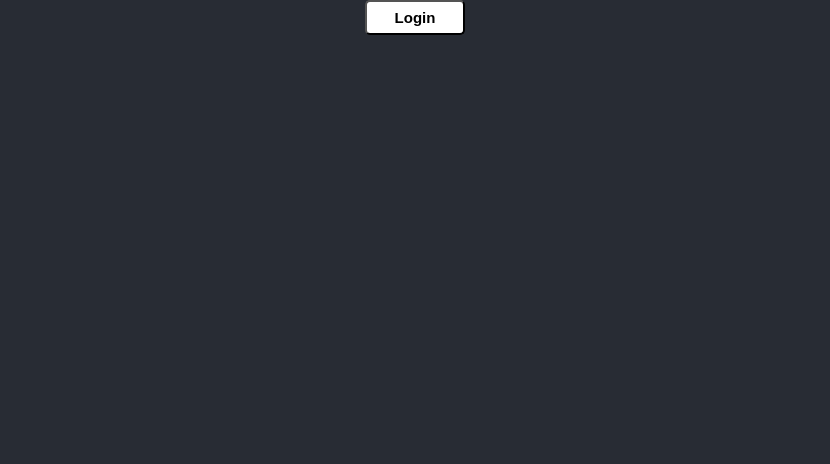
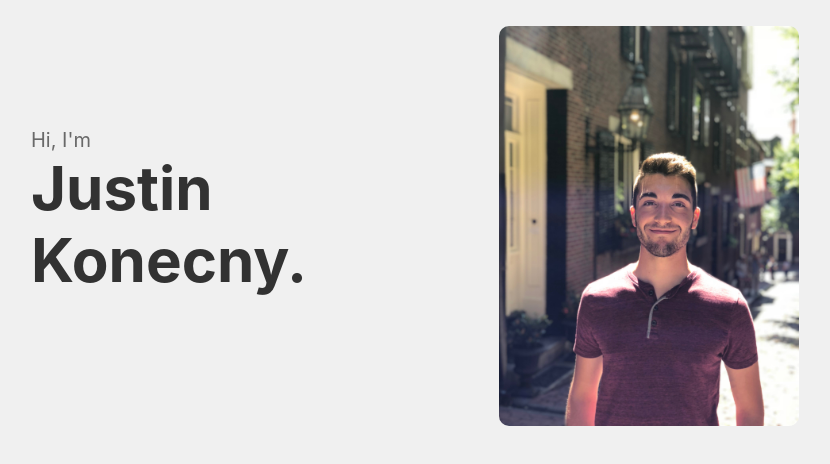
Before and after one commit to justinkonecny/website, a React (Create React App) app: page / in a window 1280 px wide. Shown: the top 464 px of the page, without its empty margins (225-1055 px from the left). Built offline with nearby package versions, Linux system fonts and the light colour scheme.

Commit message:
Add introduction

```diff
--- a/src/components/App.css
+++ b/src/components/App.css
@@ -9,7 +9,8 @@
 }
 
 .App-header {
-  background-color: #282c34;
+  /*background-color: #282c34;*/
+  background-color: white;
   min-height: 10vh;
   display: flex;
   flex-direction: column;
--- a/src/components/Home.css
+++ b/src/components/Home.css
@@ -1,36 +1,63 @@
-.Login-button {
-  width: 100px;
-  height: 35px;
-  border-radius: 5px;
-  background-color: white;
-  color: black;
-  font-size: 15px;
-  font-weight: 600;
+
+h1 {
+  margin: 0 0 30px 0;
+  font-size: 60px;
+
 }
 
-.Login-button:hover {
-  background-color: #e2e2e2;
-  cursor: pointer;
+h2 {
+  margin: 0;
+  font-size: 20px;
+  font-weight: 400;
+  color: #696969;
 }
 
-.Home-image {
-  height: 40vh;
-  width: 100vw;
+h3 {
+  margin: 6px 0;
+  font-size: 30px;
+
 }
 
-.container {
-  position: relative;
-  text-align: center;
-  color: white;
+h4 {
+  margin: 4px 8px;
+  font-size: 25px;
+  font-weight: 500;
 }
 
-.Image-text {
+p {
+  margin: 0 8px;
+  font-size: 16px;
+}
+
+.introduction {
+  background-color: #f0f0f0;
+  display: flex;
+  width: 100%;
+  height: 500px;
+}
+
+.introduction-text {
+  margin: 10vw 0 10vw 20vw;
+  width: 40vw;
   text-align: left;
-  position: absolute;
-  bottom: 40px;
-  left: 50px;
+}
+
+.introduction-profile {
+  width: 60vw;
+  text-align: right;
+
+}
+
+.profile-image {
+  margin: 2vw 20vw 0 0;
   width: 300px;
-  /*top: 50%;*/
-  /*left: 50%;*/
-  /*transform: translate(-50%, -50%);*/
+  border-radius: 10px;
 }
+
+.body {
+  margin: 50px 20vw;
+}
+
+.about-me {
+  text-align: left;
+}
--- a/src/components/Home.js
+++ b/src/components/Home.js
@@ -1,24 +1,31 @@
 import React, { Component } from 'react';
-import { Link } from 'react-router-dom';
+import profile from '../resources/profile.jpeg';
 import './Home.css';
-import beach from '../resources/beach.jpeg';
 
 class Home extends Component {
     render() {
         return (
             <div>
-                {/*<div className="container">
-                    <img src={beach} className="Home-image" alt="logo" />
-                    <h1 className="Image-text">
-                        Hi, I'm <span style={{ color: '#303030' }}>Justin</span>, and this is my website.
-                    </h1>
-                </div>*/}
-
-                <Link to="/login" activeClassName="active">
-                    <button className="Login-button">
-                        Login
-                    </button>
-                </Link>
+                <div className="introduction">
+                    <div className="introduction-text">
+                        <h2>Hi, I'm</h2>
+                        <h1>Justin Konecny.</h1>
+                        {/*<p style={{ 'color': '#828282', 'marginLeft': 0 }}>I'm a <span style={{ 'fontWeight': '700' }}>Cybersecurity</span> major at*/}
+                            {/*<span style={{ 'fontWeight': '700' }}> Northeastern University</span>, currently pursuing a*/}
+                            {/*career relating to <span style={{ 'fontWeight': '700' }}>software engineering</span>.</p>*/}
+                    </div>
+                    <div className="introduction-profile">
+                        <img src={ profile } className="profile-image" alt="logo" />
+                    </div>
+                </div>
+                {/*<div className="body">*/}
+                    {/*<div className="about-me">*/}
+                        {/*<h3>About Me</h3>*/}
+                        {/*<h4>Education</h4>*/}
+                        {/*<p>Northeastern University (Boston, MA)</p>*/}
+                        {/*<p>BS Cybersecurity w/ Concentration Cyber Operations</p>*/}
+                    {/*</div>*/}
+                {/*</div>*/}
             </div>
         );
     }
--- a/src/index.css
+++ b/src/index.css
@@ -1,6 +1,6 @@
 body {
-  background-color: #282c34;
-  color: white;
+  background-color: #fbfbfb;
+  color: #323232;
   margin: 0;
   padding: 0;
   font-family: -apple-system, BlinkMacSystemFont, "Segoe UI", "Roboto", "Oxygen",
```
Also changed, not shown: src/resources/profile.jpeg (added), 1 other file (tests, documents, lock files or other folders).
